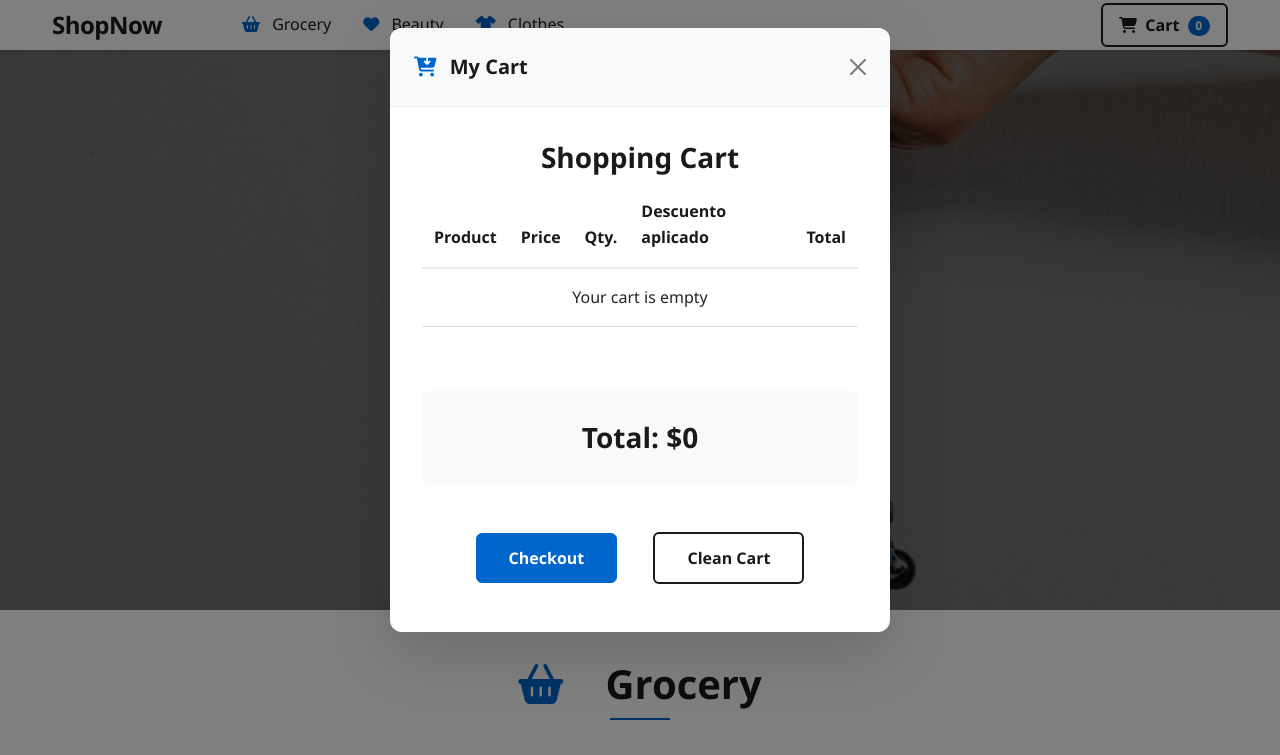
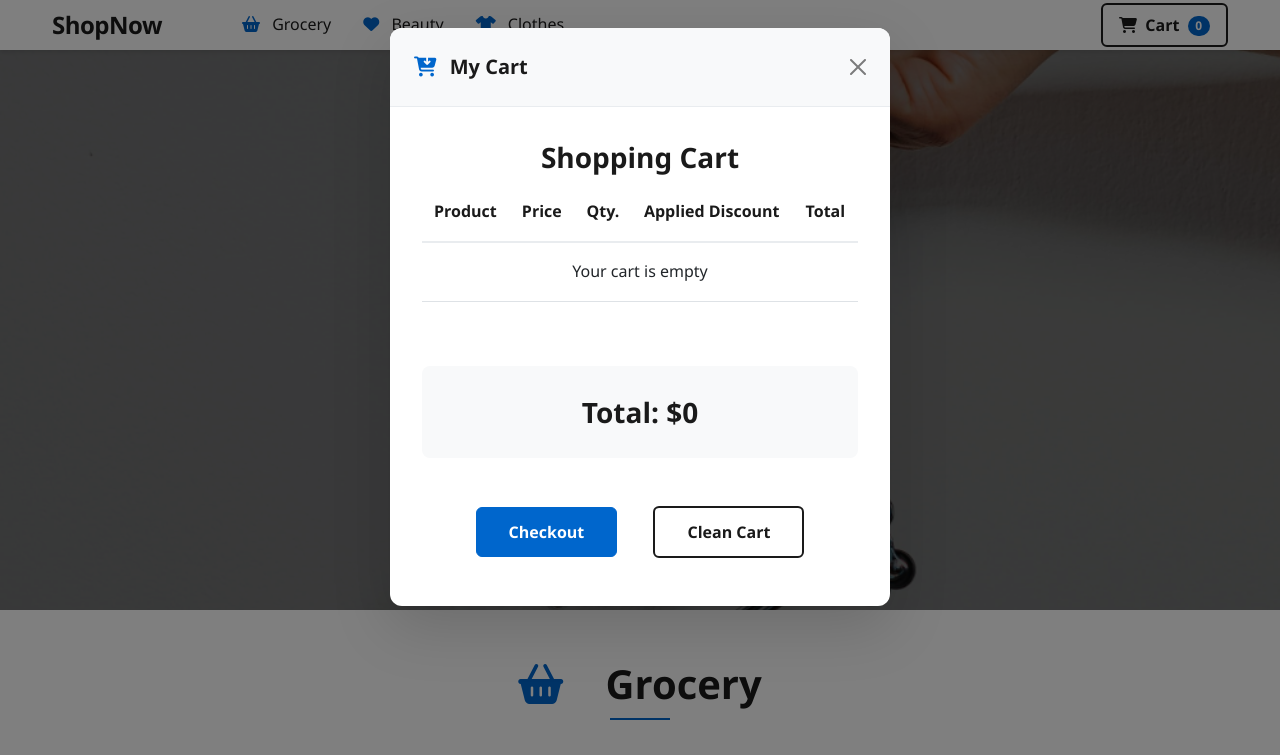
Before and after one commit to javierplopez/ita-sprint-2-e-commerce, a plain HTML site: page index.html in a window 1280 px wide. Both pictures are taken after a click on the button "Open shopping cart". Shown: the top 755 px of the page. Drawn offline with nearby package versions, Linux system fonts and the light colour scheme.

Commit message:
Refactor: Update table header and call it Applied Discount

```diff
--- a/index.html
+++ b/index.html
@@ -327,7 +327,7 @@
 									<th scope="col">Product</th>
 									<th scope="col">Price</th>
 									<th scope="col">Qty.</th>
-									<th scope="col">Descuento aplicado</th>
+									<th scope="col">Applied Discount</th>
 									<th scope="col">Total</th>
 								</tr>
 							</thead>
```
